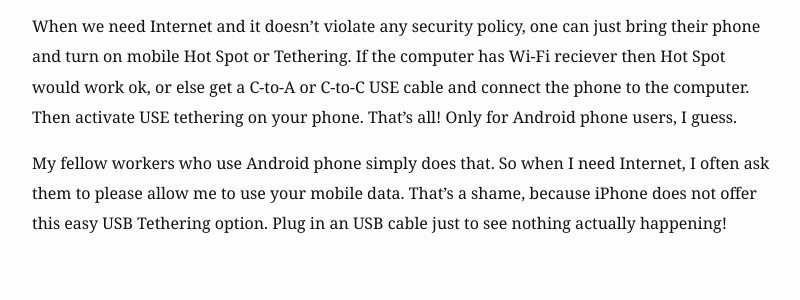
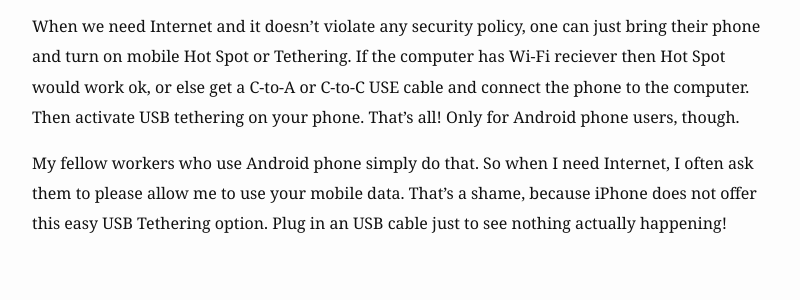
Before and after one commit to SausageTaste/SausageTaste.github.io, a Jekyll site: the page built from _posts/2024-10-19-iphone_usb_tethering.md, in a window 1280 px wide and 900 px high, scrolled down 416 px. Shown: the part 245-545 px from the top of the window, without its empty margins (238-1038 px from the left). Built offline with Jekyll 4.4.1, drawn with Linux system fonts in a browser that asks for light colours.

Commit message:
Update 2024-10-19-iphone_usb_tethering.md

```diff
--- a/_posts/2024-10-19-iphone_usb_tethering.md
+++ b/_posts/2024-10-19-iphone_usb_tethering.md
@@ -30,11 +30,11 @@
 bring their phone and turn on mobile Hot Spot or Tethering.
 If the computer has Wi-Fi reciever then Hot Spot would work ok, or else get a
 C-to-A or C-to-C USE cable and connect the phone to the computer.
-Then activate USE tethering on your phone.
+Then activate USB tethering on your phone.
 That's all!
-Only for Android phone users, I guess.
+Only for Android phone users, though.
 
-My fellow workers who use Android phone simply does that.
+My fellow workers who use Android phone simply do that.
 So when I need Internet, I often ask them to please allow me to use your mobile
 data.
 That's a shame, because iPhone does not offer this easy USB Tethering option.
```
